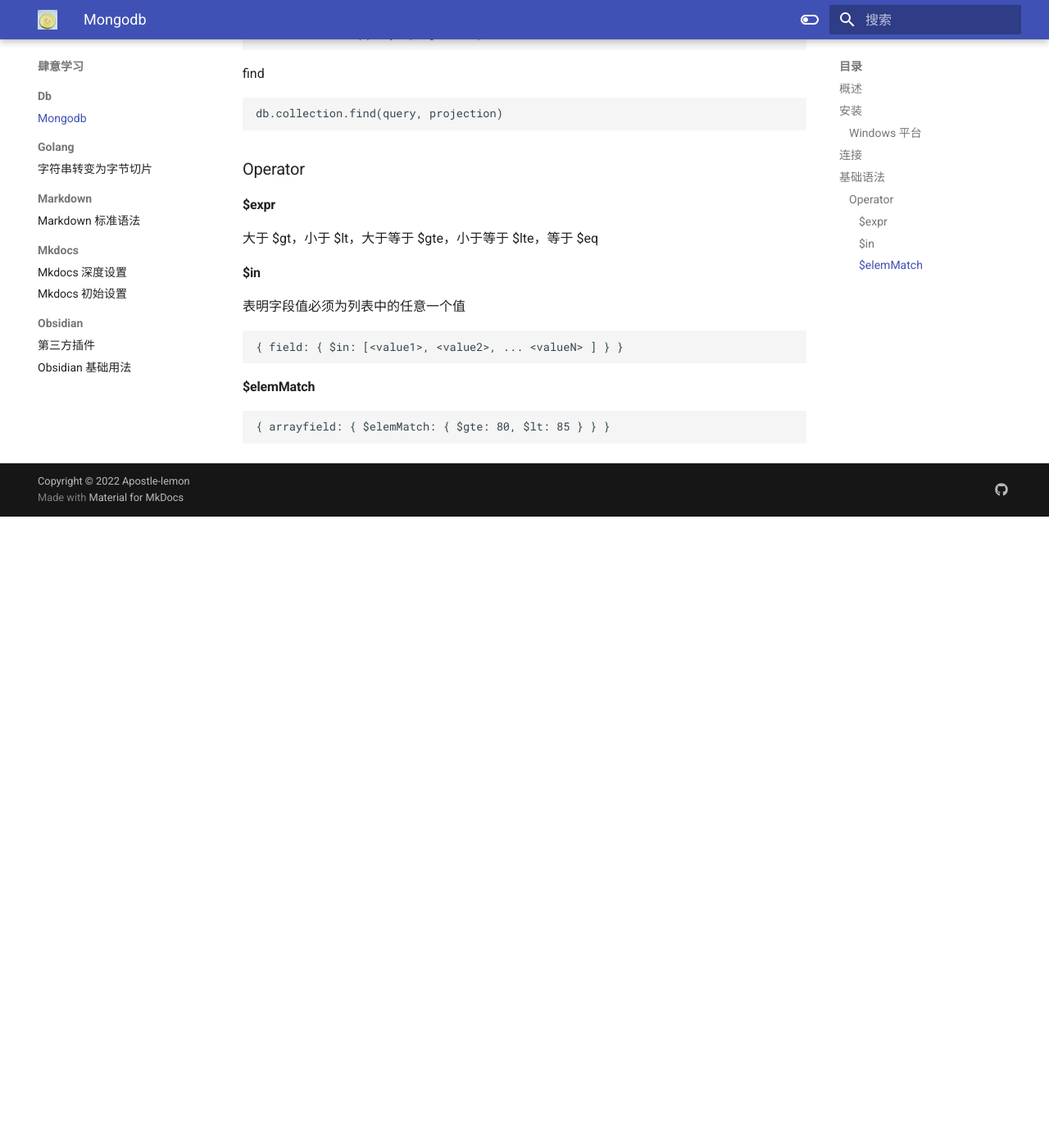
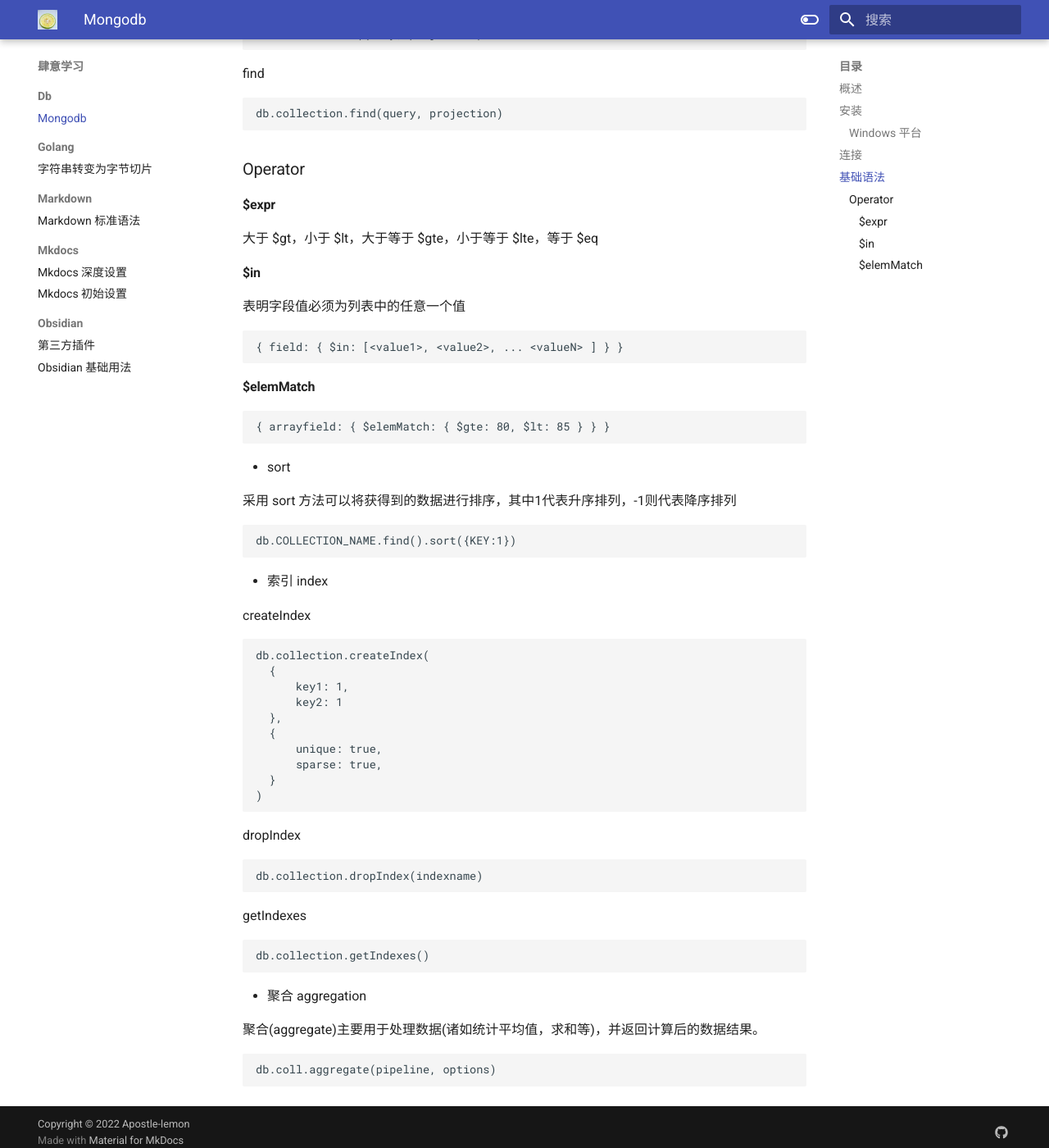
Before and after one commit to Apostle-lemon/Apostle-lemon.github.io, an MkDocs documentation site: the page built from docs/肆意学习/db/mogodb基础用法.md, in a window 1280 px wide and 1400 px high, scrolled down 2900 px. Shown: the whole window at 82% size. Built offline with MkDocs 1.6.1 and Material for MkDocs 9.7.7, drawn with Linux system fonts in a browser that asks for light colours; before the commit the page ends 3530 px from its top, so only the background shows below that.

Commit message:
vault backup: 2022-10-30 14:23:21
Affected files:
docs/肆意学习/db/mogodb基础用法.md

````diff
--- a/docs/肆意学习/db/mogodb基础用法.md
+++ b/docs/肆意学习/db/mogodb基础用法.md
@@ -166,3 +166,48 @@
 ```
 { arrayfield: { $elemMatch: { $gte: 80, $lt: 85 } } }
 ```
+
+- sort
+
+采用 sort 方法可以将获得到的数据进行排序，其中1代表升序排列，-1则代表降序排列
+
+```
+db.COLLECTION_NAME.find().sort({KEY:1})
+```
+
+- 索引 index
+
+createIndex
+
+```
+db.collection.createIndex(
+  {
+      key1: 1,
+      key2: 1
+  },
+  {
+      unique: true,
+      sparse: true,
+  }
+)
+```
+
+dropIndex
+
+```
+db.collection.dropIndex(indexname)
+```
+
+getIndexes
+
+```
+db.collection.getIndexes()
+```
+
+- 聚合 aggregation
+
+聚合(aggregate)主要用于处理数据(诸如统计平均值，求和等)，并返回计算后的数据结果。
+
+```
+db.coll.aggregate(pipeline, options)
+```
````
